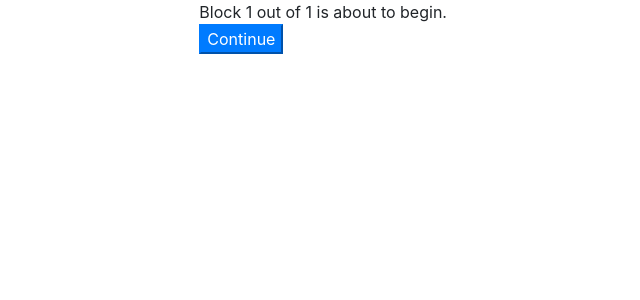
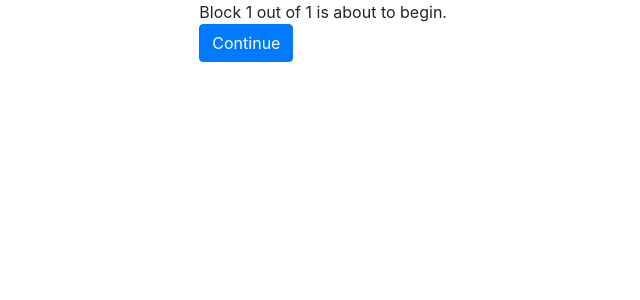
Before and after one commit to kalenkovich/mousetracking-django, a Django app: template experiment/templates/experiment/block.html in a window 1280 px wide. Shown: the top 300 px of the page, without its empty margins (189-829 px from the left). Run offline with Django 3.2, Linux system fonts and the light colour scheme; the template is opened without the code that fills it: most values are stand-ins (such as "Sample title", 1, 10 or a date in 2020); some libraries are stand-ins or nearby versions.

Commit message:
consistent buttons

```diff
--- a/experiment/templates/experiment/__layout_single_column_with_continue.html
+++ b/experiment/templates/experiment/__layout_single_column_with_continue.html
@@ -9,7 +9,7 @@
                 {% block single_column %}{% endblock %}
 
                 {% block continue_button %}
-                    {% include "experiment/_continue_button.html" %}
+                    {% include "experiment/_continue_button_form.html" %}
                 {%  endblock %}
 
             </div>
--- a/experiment/templates/experiment/_continue_button.html
+++ b/experiment/templates/experiment/_continue_button.html
@@ -1,7 +1,3 @@
-<div>
-    <form method="post">
-      {% csrf_token %}
-      <input type="hidden" name="just_saw" value="{{ stage }}">
-      <input type="submit" value="Continue" class="btn-primary">
-    </form>
-</div>
+<button type="submit" class="btn btn-primary">
+    Continue
+</button>
--- /dev/null
+++ b/experiment/templates/experiment/_continue_button_form.html
@@ -0,0 +1,7 @@
+<div>
+    <form method="post">
+        {% csrf_token %}
+        <input type="hidden" name="just_saw" value="{{ stage }}">
+        {% include 'experiment/_continue_button.html' %}
+    </form>
+</div>
--- a/experiment/templates/experiment/participant_form.html
+++ b/experiment/templates/experiment/participant_form.html
@@ -34,7 +34,7 @@ Please fill the form below.
         </div>
     </div>
 
-    <button type="submit" class="btn btn-primary">Continue</button>
+    {% include 'experiment/_continue_button.html' %}
 
     {{ form.form_name }}
 </form>
```
